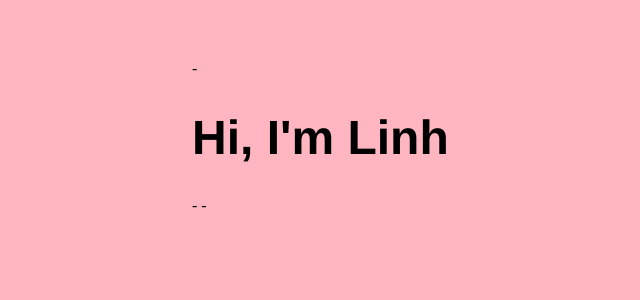
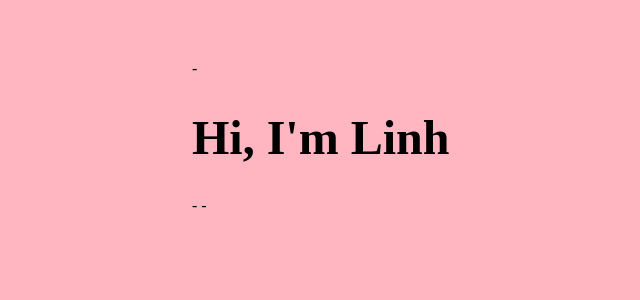
Before and after one commit to lttrinh/lttrinh.github.io, a Jekyll site: the page built from index.html, in a window 1280 px wide. Shown: the top 300 px of the page, without its empty margins (0-640 px from the left). Built offline with Jekyll 4.4.1, drawn with Linux system fonts in a browser that asks for light colours.

Commit message:
Update main.css

```diff
--- a/css/main.css
+++ b/css/main.css
@@ -13,7 +13,7 @@ a:hover {
 }
 h1 {
     font-size: 3em;
-    font-family:'Helvetica', 'Arial', 'Sans-Serif';
+    font-family:'Futura';
 }
 p {
     font-size: 1.5em;
```
